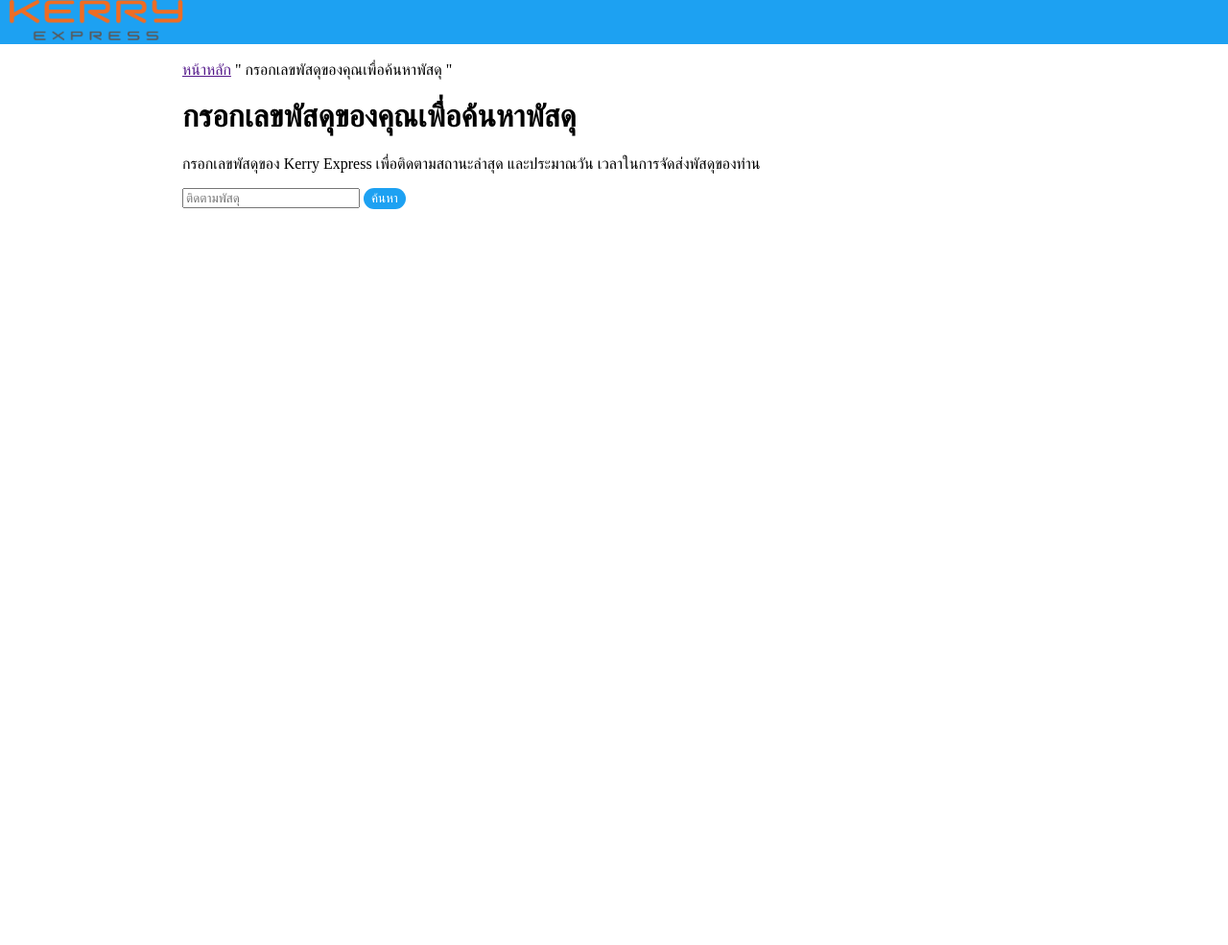
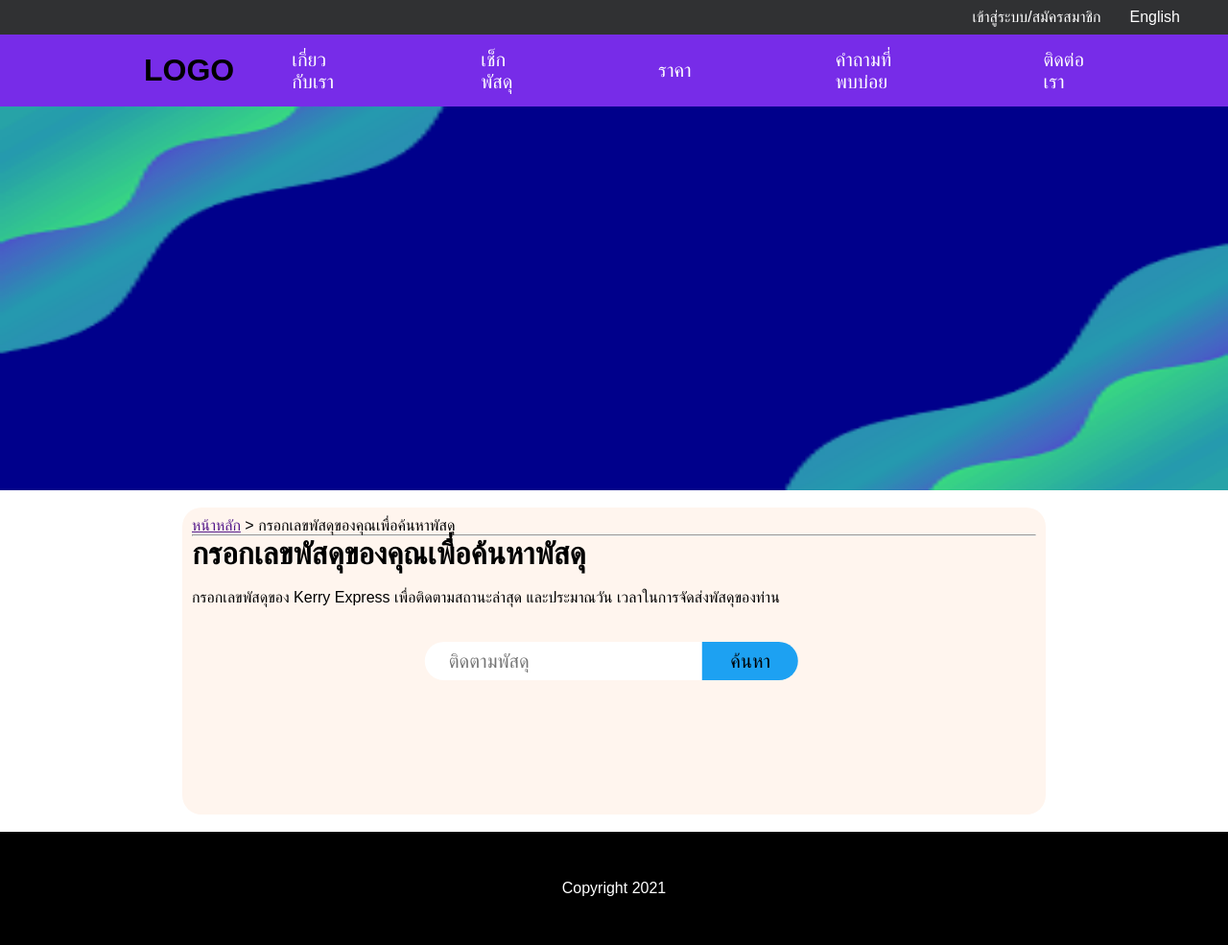
Before and after one commit to BTanakan/newgit, a PHP site: page /tracking.html in a window 1280 px wide. Shown: the whole page at 96% size. Before the commit the page ends 218 px from the top, so only its background shows below. Run offline with PHP 8.4, Linux system fonts and the light colour scheme.

Commit message:
tracking update

```diff
--- a/tracking.css
+++ b/tracking.css
@@ -1,10 +1,81 @@
-body
+*{
+    margin: 0 ;
+    padding: 0;
+    box-sizing: border-box;
+    font-family: Arial, Helvetica, sans-serif;
+}
+
+.container-web{
+    max-width: 1600px;
+    margin: 0 auto;
+
+}
+
+.nav-menu{
+    display: flex;
+    justify-content: flex-end;
+    background: #303133;
+    }
+
+ul.menu{
+    height: 36px;
+    display: flex;
+    align-items: center;
+    margin-right: 20px;
+}
+
+ul.menu li{
+    list-style: none;
+    margin-right: 30px;
+}
+
+ul.menu li a{
+    color: white;
+    text-decoration: none;
+}
+
+/* End Nav-bar */
+
+.nav-menu-list{
+    align-items: center;
+    display: flex;
+    background: #772CE8;
+}
+
+.nav-menu-list h1{
+    margin-left: 150px;
+    margin-right: 60px;
+}
+
+
+ul.menulist{
+    align-items: center;
+    display: flex;
+    height: 75px;
+}
+
+ul.menulist li {
+    margin-right: 150px;
+    list-style: none;
+}
+
+ul.menulist li a {
+    font-size: 20px;
+    color: white;
+    text-decoration: none;
+}
+
+/* End nav-bar-menu */
+.image
 {
-    margin: 0;
+    position: relative;
+    width: 100%;
+    height: 50vh;
+    display: flex;
 }
-nav
+.image img
 {
-    background: rgba(29,161,242,1.00);
+    width: 100%;
 }
 .track
 {
@@ -13,15 +84,60 @@ nav
     height: 320px;
     margin-left: auto;
     margin-right: auto;
+    padding: 10px;
     justify-content: center;
     align-items: center;
     border-radius: 20px;
-    background: #ffffff;
+    background: seashell;
 }
-.search
+/* search */
+.input
+{
+    position: absolute;
+    top: 50%;
+    left: 50%;
+    transform: translate(-50%, -50%);
+}
+input
+{
+    position: relative;
+    display: inline-block;
+    font-size: 20px;
+    box-sizing: border-box;
+    transition: .5s;
+}
+input[type="text"]
+{
+    border-radius: 25px 0 0 25px;
+    width: 290px;
+    height: 40px;
+    padding: 0 25px;
+    border: none;
+    outline: none;
+}
+input[type="submit"]
+{
+    position: relative;
+    left: -5px;
+    width: 100px;
+    height: 40px;
+    cursor: pointer;
+    border-radius: 0 25px 25px 0;
+    background: rgba(29,161,242,1.00);
+    border: none;
+    outline: none;
+}
+
+/* footer */
+.container-fluid
+{
+    width: auto;
+    height: auto;
+    background: rgb(0, 0, 0);
+    padding: 50px;
+    text-align: center;
+}
+.container-fluid p
 {
     color: #fff;
-    background: rgba(29,161,242,1.00);
-    border-color: rgba(0, 0, 0, 0);
-    border-radius: 9999px;
 }
--- a/tracking.html
+++ b/tracking.html
@@ -7,30 +7,67 @@
         <link href="tracking.css" rel="stylesheet">
     </head>
     <body>
-        <nav class="nav-header">
-            <header data-type="m" class="headerBx" style="">
-              <a href=""><img class="logo" src="kerry-logo.png" width='200'alt=""></a>
-            </header>
+        <nav>
+            <div class="container-web">
+                <div class="nav-menu">
+                    <ul class="menu">
+                        <li> <a href="#">เข้าสู่ระบบ/สมัครสมาชิก</a></li>
+                        <li> <a href="#">English</a> </li>
+                    </ul>
+                    <!-- End ul -->
+                    </nav-menu>
+                    <!-- End nav-menu -->
+                </div>
+                <!-- End Container -->
         </nav>
-        <div class="big"></div>
-            <div class="slide">
-                <img src="" alt="">
+        <!-- nav -->
+
+        <div class="nav-bar-list">
+            <div class="container-web">
+                <div class="nav-menu-list">
+                    <h1>LOGO</h1>
+                    <ul class="menulist">
+                        <li><a href="#">เกี่ยวกับเรา</a></li>
+                        <li><a href="tracking.html">เช็กพัสดุ</a></li>
+                        <li><a href="calculator.html">ราคา</a></li>
+                        <li><a href="FAQ.html">คำถามที่พบบ่อย</a></li>
+                        <li><a href="contact.html">ติดต่อเรา</a></li>
+                    </ul>
+                    <!-- End Menu-list -->
+                </div>
+                <!-- End nav-menu-list -->
             </div>
+            <!-- End Container -->
+        </div>
+        <!-- End nav-bar-list -->
+
+        <div class="big-body"></div>
+            <div class="image">
+                <img src="/photo/download.png" >
+            </div>
+            <br>
             <div class="track">
                 <div>
                     <a href="">หน้าหลัก</a>
-                    " กรอกเลขพัสดุของคุณเพื่อค้นหาพัสดุ "
+                    > กรอกเลขพัสดุของคุณเพื่อค้นหาพัสดุ
                 </div>
+                <hr>
                 <div class="track-content">
-                    <h1 class="title">กรอกเลขพัสดุของคุณเพื่อค้นหาพัสดุ</h1>
-                    <p> กรอกเลขพัสดุของ Kerry Express เพื่อติดตามสถานะล่าสุด และประมาณวัน เวลาในการจัดส่งพัสดุของท่าน </p>
+                    <h1 class="title">กรอกเลขพัสดุของคุณเพื่อค้นหาพัสดุ</h1><br>
+                    <p> กรอกเลขพัสดุของ Kerry Express เพื่อติดตามสถานะล่าสุด และประมาณวัน เวลาในการจัดส่งพัสดุของท่าน </p><br>
                 </div>
                 <div class="input">
-                    <input id="input" type="text" value="" placeholder="ติดตามพัสดุ" maxlength="500" oninput="this.value=this.value.replace(/[\u4e00-\u9fa5]/g,'');">
-                    <i class="clear"></i><button id="#" class="search">ค้นหา</button>
+                    <input type="text" placeholder="ติดตามพัสดุ" maxlength="500" oninput="this.value=this.value.replace(/[\u4e00-\u9fa5]/g,'');">
+                    <input type="submit" name="" value="ค้นหา">
                   </div>
             </div>
         </div>
+        <br>
+        <section id="footer" >
+            <div class="container-fluid bg-dark ">
+                <p> Copyright 2021</p>
+            </div>
+        </section>
 
     </body>
 </html>
```
